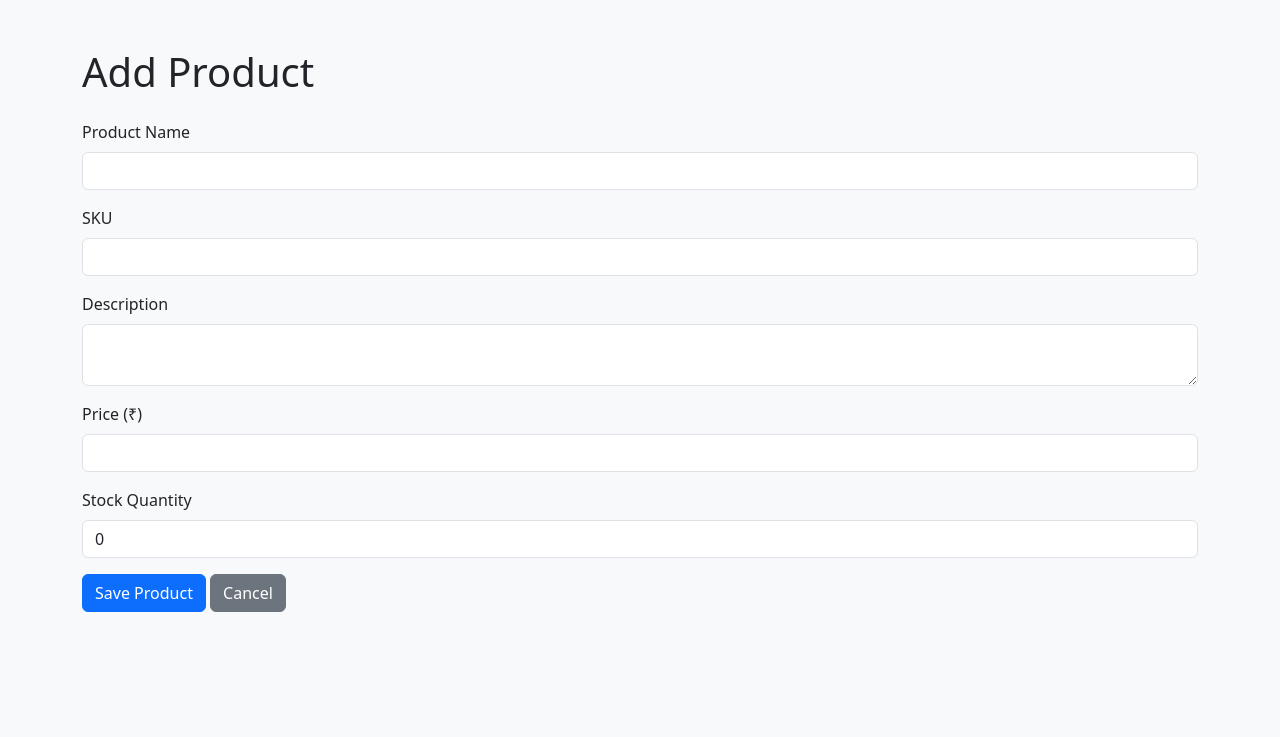
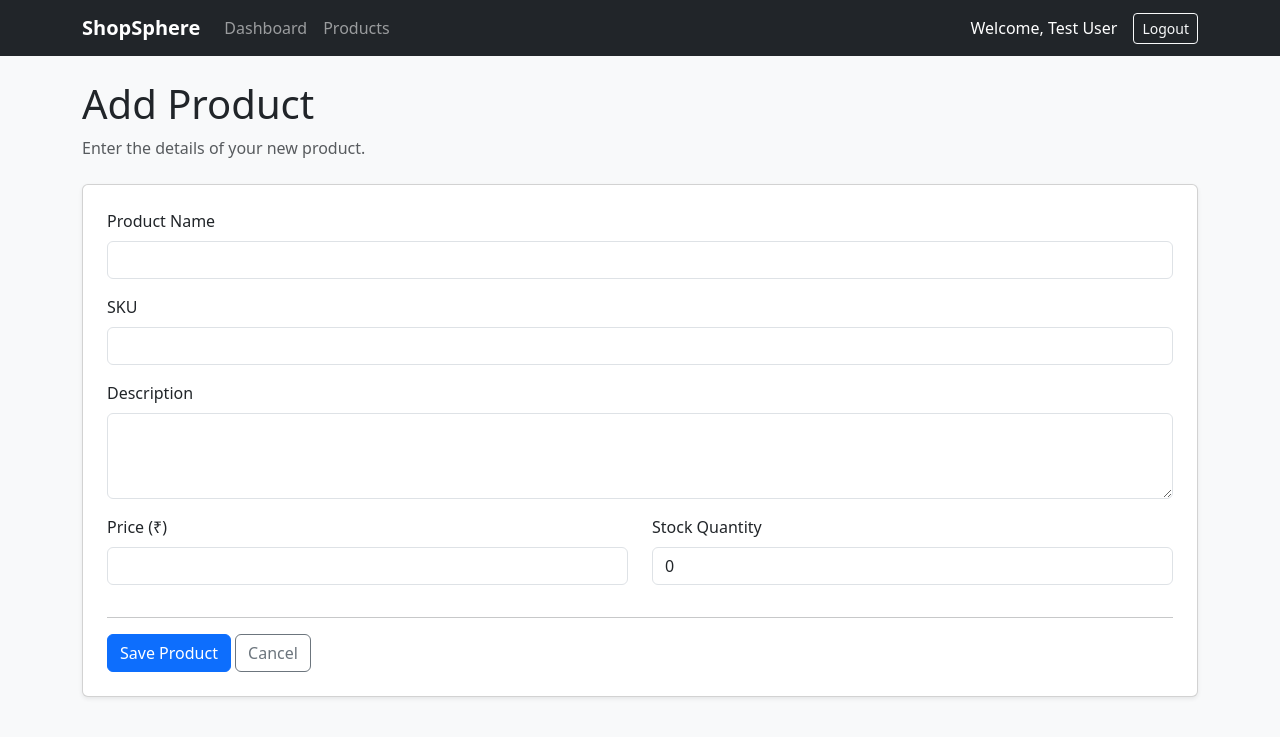
Before and after one commit to REVATHIKV/shopsphere, a Laravel app: page /products/create in a window 1280 px wide. Shown: the top 737 px of the page. Run offline with Laravel 12, Linux system fonts and the light colour scheme; a user stored in the database is signed in; data comes from the database, SQL or seed files in the repository; parts of the project's set-up code (start-up, migrations or seed data) failed here and were passed over.

Commit message:
Add product search and improve dashboard layout, product views

```diff
--- a/app/Http/Controllers/ProductController.php
+++ b/app/Http/Controllers/ProductController.php
@@ -10,10 +10,21 @@ class ProductController extends Controller
     /**
      * Display a listing of the resource.
      */
-    public function index()
+    public function index(Request $request)
     {
-        $products = Product::latest()->get();
-        return view('products.index', compact('products'));
+        $search = $request->input('search');
+
+        $products = Product::query()
+            ->when($search, function ($query, $search) {
+                $query->where(function ($q) use ($search) {
+                    $q->where('name', 'LIKE', "%{$search}%")
+                        ->orWhere('sku', 'LIKE', "%{$search}%");
+                });
+            })
+            ->latest()
+            ->get();
+
+        return view('products.index', compact('products','search'));
     }
 
     /**
@@ -68,8 +79,9 @@ class ProductController extends Controller
     /**
      * Remove the specified resource from storage.
      */
-    public function destroy(Product $product) {
+    public function destroy(Product $product)
+    {
         $product->delete();
-        return redirect()->route('products.index')->with('Product Deleted Successfully!!') ;
+        return redirect()->route('products.index')->with('Product Deleted Successfully!!');
     }
 }
--- /dev/null
+++ b/resources/views/layouts/app.blade.php
@@ -0,0 +1,102 @@
+
+<!DOCTYPE html>
+<html lang="en">
+<head>
+    <meta charset="UTF-8">
+    <meta name="viewport" content="width=device-width, initial-scale=1">
+
+    <title>@yield('title', 'ShopSphere')</title>
+
+    <link
+        href="https://cdn.jsdelivr.net/npm/bootstrap@5.3.3/dist/css/bootstrap.min.css"
+        rel="stylesheet"
+    >
+</head>
+
+<body class="bg-light">
+
+    <nav class="navbar navbar-expand-lg navbar-dark bg-dark">
+        <div class="container">
+
+            <a class="navbar-brand fw-bold" href="{{ route('dashboard') }}">
+                ShopSphere
+            </a>
+
+            <button
+                class="navbar-toggler"
+                type="button"
+                data-bs-toggle="collapse"
+                data-bs-target="#mainNavbar"
+            >
+                <span class="navbar-toggler-icon"></span>
+            </button>
+
+            <div class="collapse navbar-collapse" id="mainNavbar">
+
+                <ul class="navbar-nav me-auto">
+                    <li class="nav-item">
+                        <a class="nav-link" href="{{ route('dashboard') }}">
+                            Dashboard
+                        </a>
+                    </li>
+
+                    <li class="nav-item">
+                        <a class="nav-link" href="{{ route('products.index') }}">
+                            Products
+                        </a>
+                    </li>
+                </ul>
+
+                <div class="d-flex align-items-center gap-3">
+
+                    <span class="text-white">
+                        Welcome, {{ auth()->user()->name }}
+                    </span>
+
+                    <form method="POST" action="{{ route('logout') }}">
+                        @csrf
+
+                        <button type="submit" class="btn btn-outline-light btn-sm">
+                            Logout
+                        </button>
+                    </form>
+
+                </div>
+            </div>
+        </div>
+    </nav>
+
+    <main class="container py-4">
+
+        @if (session('success'))
+            <div class="alert alert-success alert-dismissible fade show">
+                {{ session('success') }}
+
+                <button
+                    type="button"
+                    class="btn-close"
+                    data-bs-dismiss="alert"
+                ></button>
+            </div>
+        @endif
+
+        @if (session('error'))
+            <div class="alert alert-danger alert-dismissible fade show">
+                {{ session('error') }}
+
+                <button
+                    type="button"
+                    class="btn-close"
+                    data-bs-dismiss="alert"
+                ></button>
+            </div>
+        @endif
+
+        @yield('content')
+
+    </main>
+
+    <script src="https://cdn.jsdelivr.net/npm/bootstrap@5.3.3/dist/js/bootstrap.bundle.min.js"></script>
+
+</body>
+</html>
--- a/resources/views/products/create.blade.php
+++ b/resources/views/products/create.blade.php
@@ -1,70 +1,127 @@
 
-<!DOCTYPE html>
-<html lang="en">
-<head>
-    <meta charset="UTF-8">
-    <meta name="viewport" content="width=device-width, initial-scale=1">
-    <title>Add Product - ShopSphere</title>
-    <link href="https://cdn.jsdelivr.net/npm/bootstrap@5.3.3/dist/css/bootstrap.min.css"
-          rel="stylesheet">
-</head>
-<body class="bg-light">
+@extends('layouts.app')
 
-<div class="container py-5">
-    <h1 class="mb-4">Add Product</h1>
+@section('title', 'Add Product | ShopSphere')
+
+@section('content')
+
+    <div class="mb-4">
+        <h1>Add Product</h1>
+        <p class="text-muted">Enter the details of your new product.</p>
+    </div>
+
+    <div class="card shadow-sm">
+        <div class="card-body p-4">
 
             <form action="{{ route('products.store') }}" method="POST">
                 @csrf
 
                 <div class="mb-3">
-            <label class="form-label">Product Name</label>
-            <input type="text" name="name" class="form-control"
-                   value="{{ old('name') }}">
+                    <label for="name" class="form-label">Product Name</label>
+
+                    <input
+                        type="text"
+                        id="name"
+                        name="name"
+                        class="form-control @error('name') is-invalid @enderror"
+                        value="{{ old('name') }}"
+                        required
+                    >
+
                     @error('name')
-                <div class="text-danger">{{ $message }}</div>
+                        <div class="invalid-feedback">{{ $message }}</div>
                     @enderror
                 </div>
 
                 <div class="mb-3">
-            <label class="form-label">SKU</label>
-            <input type="text" name="sku" class="form-control"
-                   value="{{ old('sku') }}">
+                    <label for="sku" class="form-label">SKU</label>
+
+                    <input
+                        type="text"
+                        id="sku"
+                        name="sku"
+                        class="form-control @error('sku') is-invalid @enderror"
+                        value="{{ old('sku') }}"
+                        required
+                    >
+
                     @error('sku')
-                <div class="text-danger">{{ $message }}</div>
+                        <div class="invalid-feedback">{{ $message }}</div>
                     @enderror
                 </div>
 
                 <div class="mb-3">
-            <label class="form-label">Description</label>
-            <textarea name="description" class="form-control">{{ old('description') }}</textarea>
+                    <label for="description" class="form-label">Description</label>
+
+                    <textarea
+                        id="description"
+                        name="description"
+                        class="form-control @error('description') is-invalid @enderror"
+                        rows="3"
+                    >{{ old('description') }}</textarea>
+
                     @error('description')
-                <div class="text-danger">{{ $message }}</div>
+                        <div class="invalid-feedback">{{ $message }}</div>
                     @enderror
                 </div>
 
-        <div class="mb-3">
-            <label class="form-label">Price (₹)</label>
-            <input type="number" name="price" step="0.01" min="0.01"
-                   class="form-control" value="{{ old('price') }}">
+                <div class="row">
+
+                    <div class="col-md-6 mb-3">
+                        <label for="price" class="form-label">Price (₹)</label>
+
+                        <input
+                            type="number"
+                            id="price"
+                            name="price"
+                            step="0.01"
+                            min="0.01"
+                            class="form-control @error('price') is-invalid @enderror"
+                            value="{{ old('price') }}"
+                            required
+                        >
+
                         @error('price')
-                <div class="text-danger">{{ $message }}</div>
+                            <div class="invalid-feedback">{{ $message }}</div>
                         @enderror
                     </div>
 
-        <div class="mb-3">
-            <label class="form-label">Stock Quantity</label>
-            <input type="number" name="stock_quantity" min="0"
-                   class="form-control" value="{{ old('stock_quantity', 0) }}">
+                    <div class="col-md-6 mb-3">
+                        <label for="stock_quantity" class="form-label">
+                            Stock Quantity
+                        </label>
+
+                        <input
+                            type="number"
+                            id="stock_quantity"
+                            name="stock_quantity"
+                            min="0"
+                            class="form-control @error('stock_quantity') is-invalid @enderror"
+                            value="{{ old('stock_quantity', 0) }}"
+                            required
+                        >
+
                         @error('stock_quantity')
-                <div class="text-danger">{{ $message }}</div>
+                            <div class="invalid-feedback">{{ $message }}</div>
                         @enderror
                     </div>
 
-        <button type="submit" class="btn btn-primary">Save Product</button>
-        <a href="{{ route('products.index') }}"
-           class="btn btn-secondary">Cancel</a>
-    </form>
                 </div>
 
-</body>
-</html>
+                <hr>
+
+                <button type="submit" class="btn btn-primary">
+                    Save Product
+                </button>
+
+                <a href="{{ route('products.index') }}"
+                   class="btn btn-outline-secondary">
+                    Cancel
+                </a>
+
+            </form>
+
+        </div>
+    </div>
+
+@endsection
```
Also changed, not shown: resources/views/dashboard.blade.php (+16 -26 lines), resources/views/products/edit.blade.php (+91 -39 lines), resources/views/products/index.blade.php (+53 -26 lines), tests/Feature/ExampleTest.php (+12 -3 lines). Lines whose indentation alone changed are shown as unchanged.
